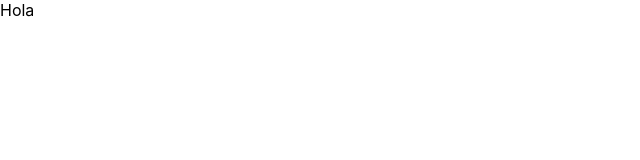
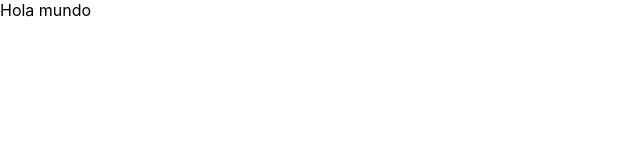
Before and after one commit to Jucaso/Proyecto-www, a React (Create React App) app in the folder frontend/: page / in a window 1280 px wide. Shown: the top 160 px of the page, without its empty margins (0-640 px from the left). Built offline with nearby package versions, Linux system fonts and the light colour scheme.

Commit message:
Commit prueba daniel

```diff
--- a/frontend/src/App.js
+++ b/frontend/src/App.js
@@ -3,7 +3,7 @@ import './App.css';
 function App() {
   return (
     <div>
-      Hola
+      Hola mundo
     </div>
   );
 }
```
